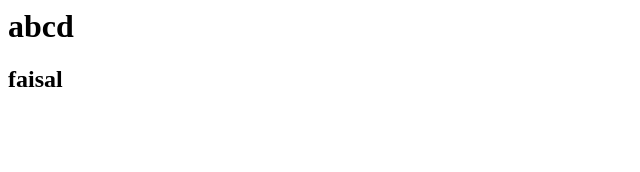
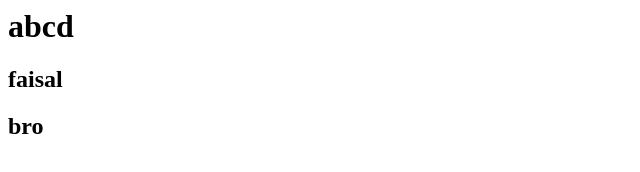
Before and after one commit to 1durvesh/docker, a plain HTML site: page index.html in a window 1280 px wide. Shown: the full height of the page, 0-640 px from the left. Drawn offline with Linux system fonts and the light colour scheme.

Commit message:
latest commit

```diff
--- a/index.html
+++ b/index.html
@@ -1,2 +1,3 @@
 <h1>abcd</h1>
 <h2>faisal</h2>
+<h2>bro</h2>
```
